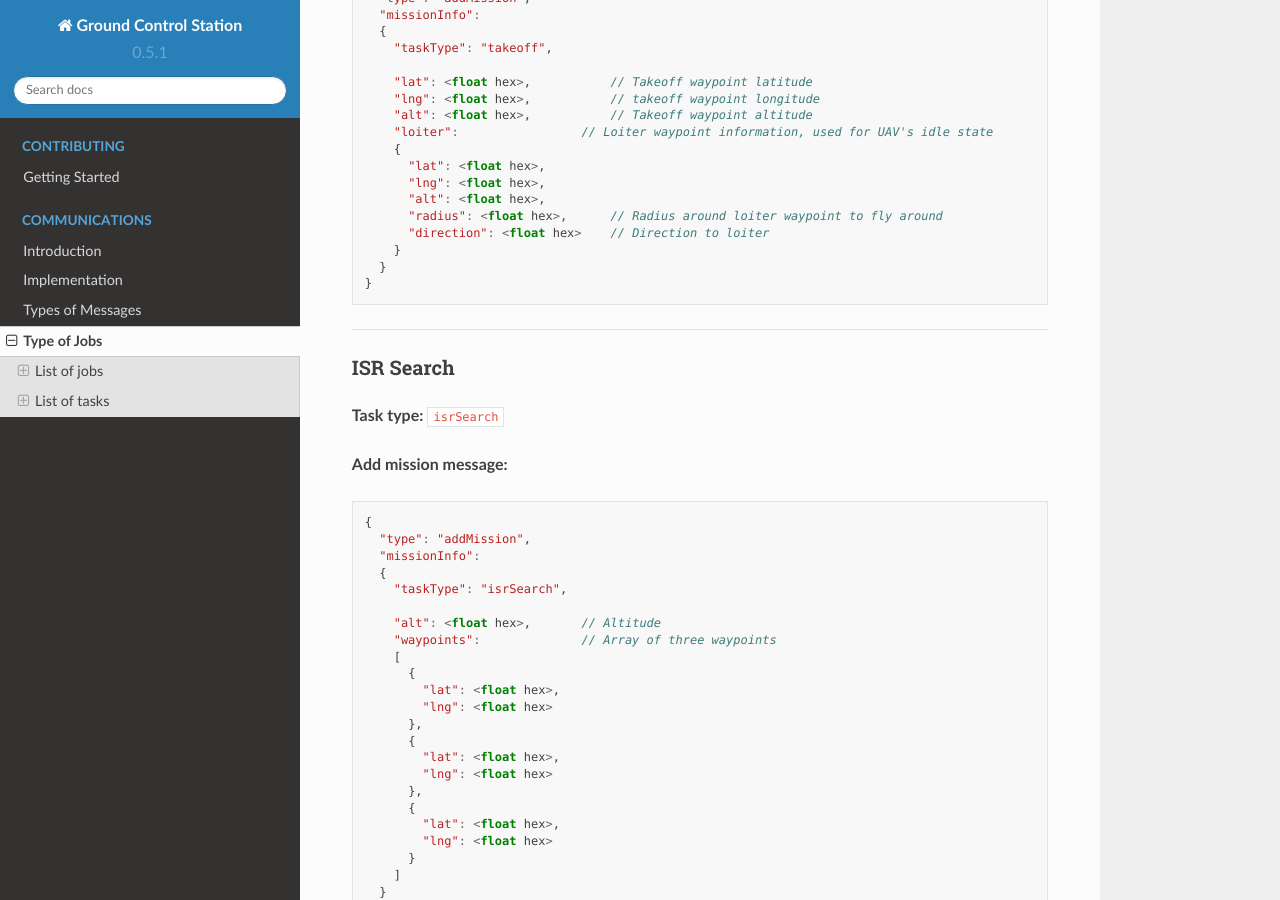
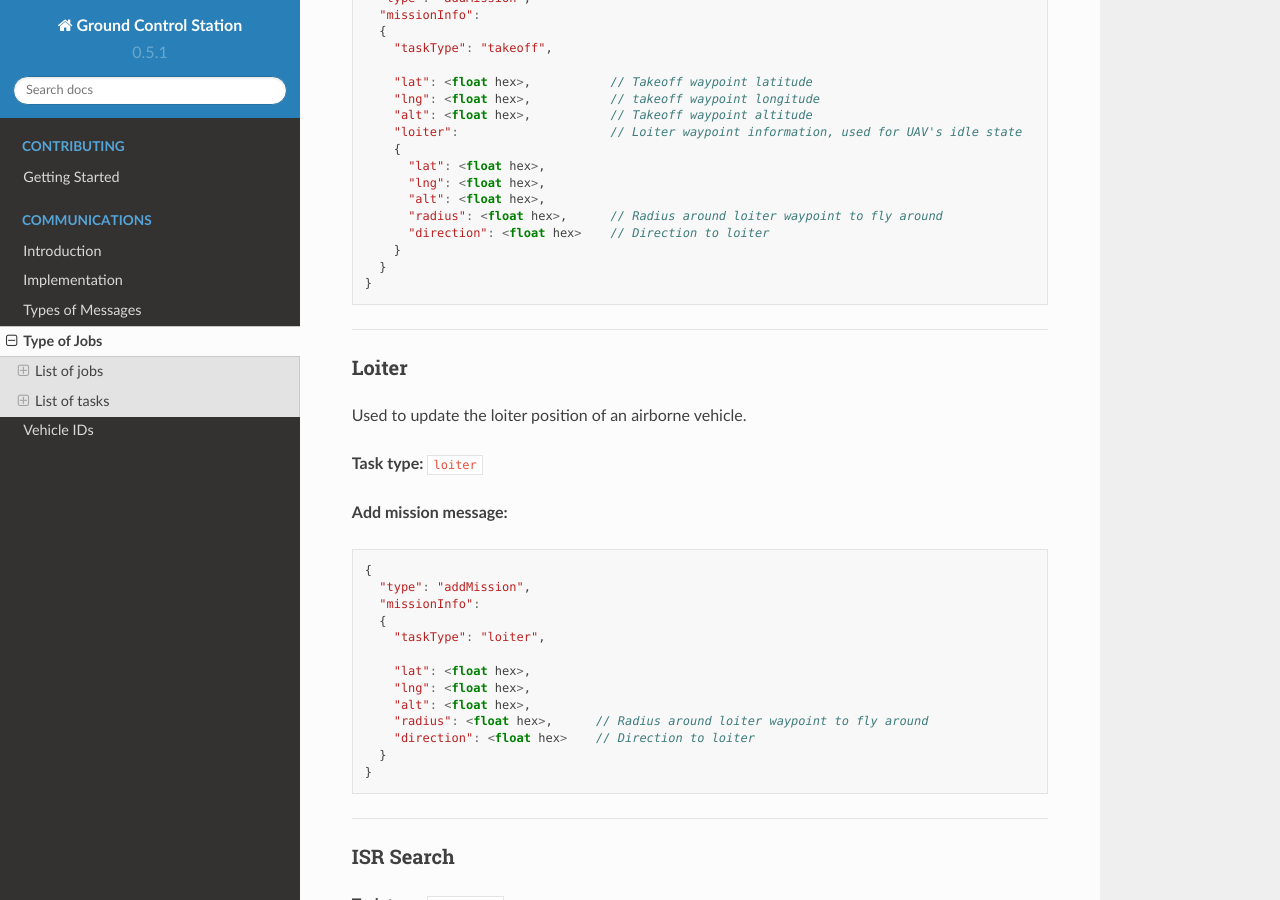
Before and after one commit to NGCP/GCS, a Sphinx documentation site: the page built from docs/communications/jobs.rst, in a window 1280 px wide and 900 px high, scrolled down 3155 px. Built offline with Sphinx 7.4.7 and the Read the Docs theme 2.0.0, drawn with Linux system fonts in a browser that asks for light colours.

Commit message:
Added vehicle ID table
Also added loiter task, forgot to add it last time

```diff
--- a/docs/communications/jobs.rst
+++ b/docs/communications/jobs.rst
@@ -153,7 +153,7 @@
       "lat": <float hex>,           // Takeoff waypoint latitude
       "lng": <float hex>,           // takeoff waypoint longitude
       "alt": <float hex>,           // Takeoff waypoint altitude
-      "loiter":                 // Loiter waypoint information, used for UAV's idle state
+      "loiter":                     // Loiter waypoint information, used for UAV's idle state
       {
         "lat": <float hex>,
         "lng": <float hex>,
@@ -161,6 +161,33 @@
         "radius": <float hex>,      // Radius around loiter waypoint to fly around
         "direction": <float hex>    // Direction to loiter
       }
+    }
+  }
+
+------
+
+Loiter
+------
+
+Used to update the loiter position of an airborne vehicle.
+
+**Task type:** ``loiter``
+
+**Add mission message:**
+
+.. code-block:: js
+
+  {
+    "type": "addMission",
+    "missionInfo":
+    {
+      "taskType": "loiter",
+
+      "lat": <float hex>,
+      "lng": <float hex>,
+      "alt": <float hex>,
+      "radius": <float hex>,      // Radius around loiter waypoint to fly around
+      "direction": <float hex>    // Direction to loiter
     }
   }
 
--- a/docs/index.rst
+++ b/docs/index.rst
@@ -14,3 +14,4 @@
   communications/implementation
   communications/messages
   communications/jobs
+  communications/vehicles
```
Also changed, not shown: docs/communications/vehicles.rst (added, +64 -0 lines).
